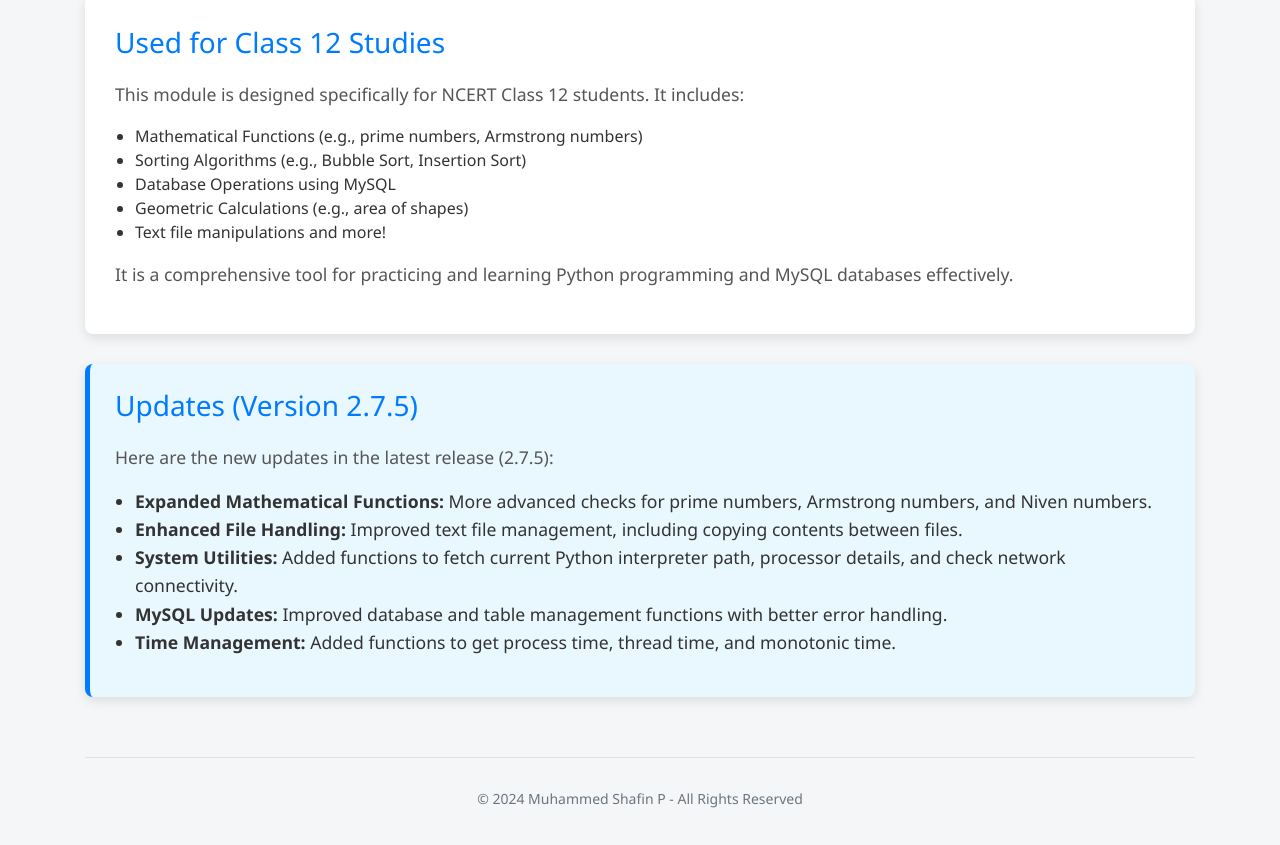
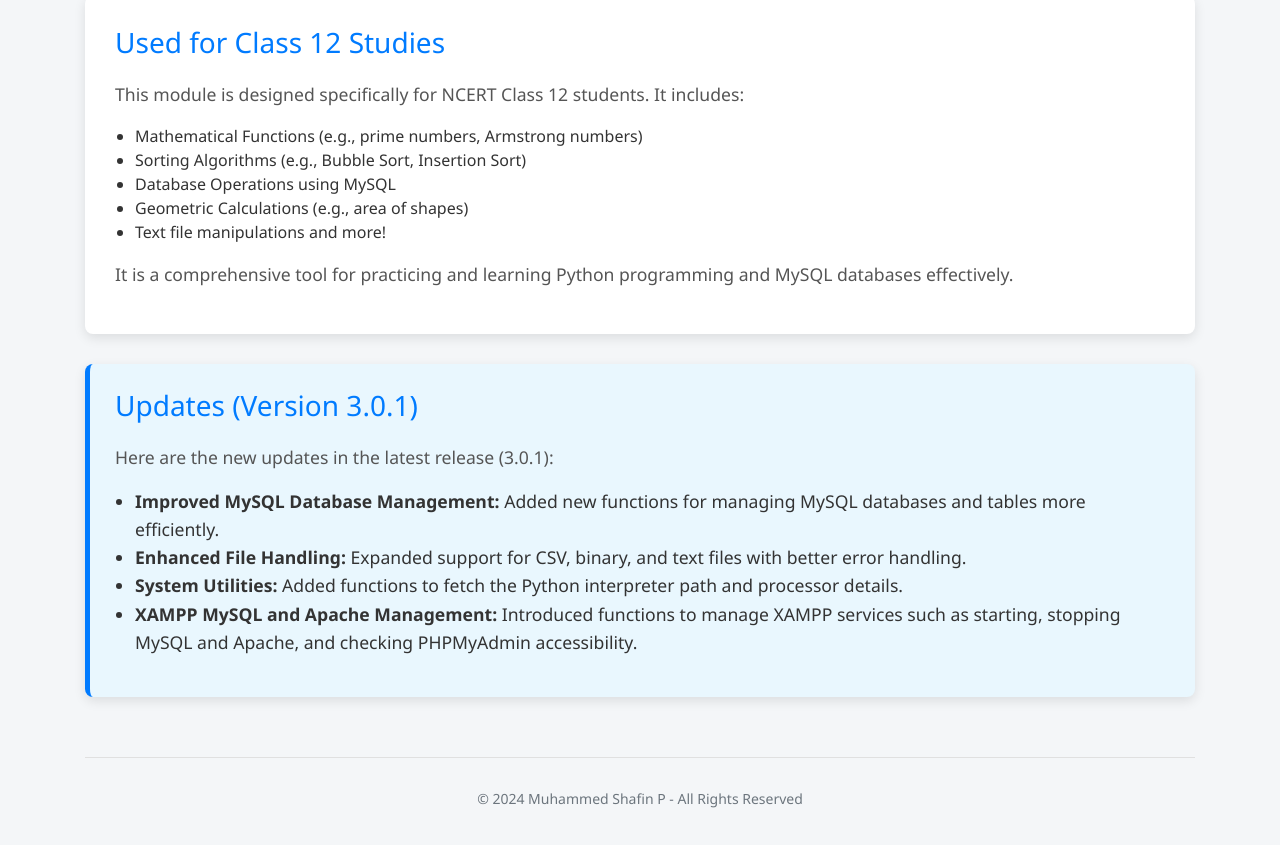
Before and after one commit to hejhdiss/ncert_learn-website, a plain HTML site: page index.html in a window 1280 px wide. Shown: the part 827-1672 px from the top of the page. Drawn offline with nearby package versions, Linux system fonts and the light colour scheme.

Commit message:
Add files via upload

```diff
--- a/index.html
+++ b/index.html
@@ -112,14 +112,13 @@
     </div>
 
     <div class="section updates-section">
-        <h3>Updates (Version 2.7.5)</h3>
-        <p>Here are the new updates in the latest release (2.7.5):</p>
+        <h3>Updates (Version 3.0.1)</h3>
+        <p>Here are the new updates in the latest release (3.0.1):</p>
         <ul>
-            <li><strong>Expanded Mathematical Functions:</strong> More advanced checks for prime numbers, Armstrong numbers, and Niven numbers.</li>
-            <li><strong>Enhanced File Handling:</strong> Improved text file management, including copying contents between files.</li>
-            <li><strong>System Utilities:</strong> Added functions to fetch current Python interpreter path, processor details, and check network connectivity.</li>
-            <li><strong>MySQL Updates:</strong> Improved database and table management functions with better error handling.</li>
-            <li><strong>Time Management:</strong> Added functions to get process time, thread time, and monotonic time.</li>
+            <li><strong>Improved MySQL Database Management:</strong> Added new functions for managing MySQL databases and tables more efficiently.</li>
+            <li><strong>Enhanced File Handling:</strong> Expanded support for CSV, binary, and text files with better error handling.</li>
+            <li><strong>System Utilities:</strong> Added functions to fetch the Python interpreter path and processor details.</li>
+            <li><strong>XAMPP MySQL and Apache Management:</strong> Introduced functions to manage XAMPP services such as starting, stopping MySQL and Apache, and checking PHPMyAdmin accessibility.</li>
         </ul>
     </div>
 
```
